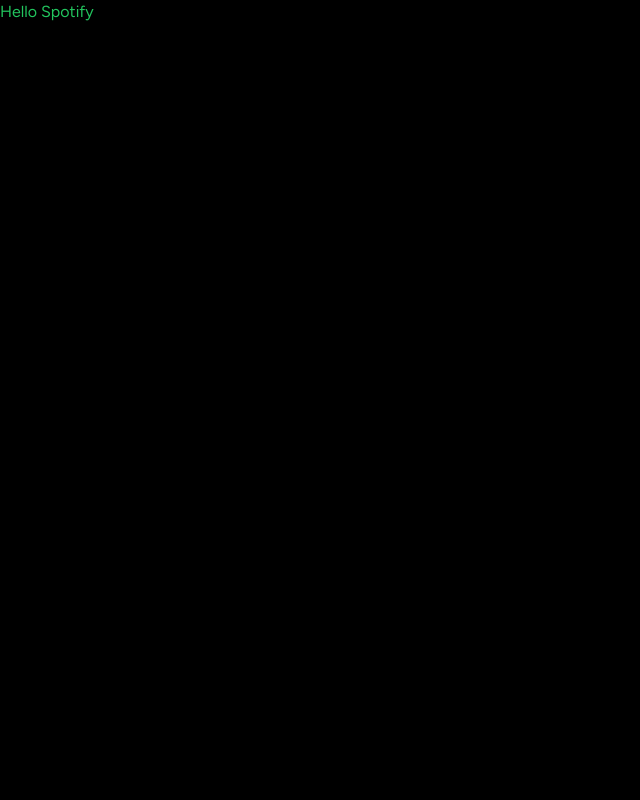
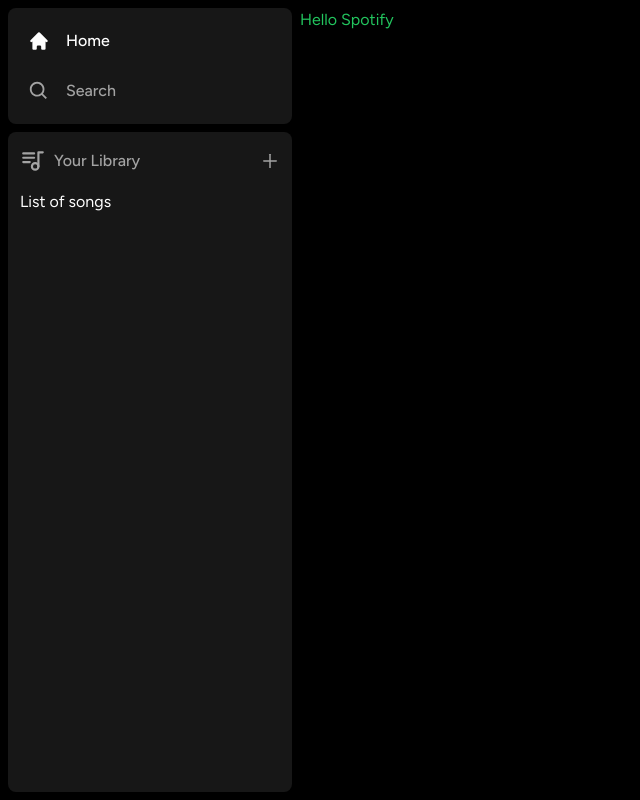
Before and after one commit to AdekeyeAdeniyi/spotify-clone, a Next.js app: page / in a window 1280 px wide. Shown: the whole page, without its empty margins (0-640 px from the left). Built offline with nearby package versions, Linux system fonts and the light colour scheme.

Commit message:
feat(layout): add sidebar and main content

```diff
--- a/app/globals.css
+++ b/app/globals.css
@@ -5,7 +5,7 @@
 :root,
 html,
 body {
-    height: 100%;
-    background-color: black;
-    color-scheme: dark;
+  height: 100%;
+  background-color: black;
+  color-scheme: dark;
 }
--- a/app/layout.tsx
+++ b/app/layout.tsx
@@ -1,6 +1,8 @@
 import type { Metadata } from "next";
 import { Figtree } from "next/font/google";
 import "./globals.css";
+
+import Sidebar from "@/components/Sidebar";
 
 const figFont = Figtree({ subsets: ["latin"] });
 
@@ -16,7 +18,9 @@
 }) {
     return (
         <html lang="en">
-            <body className={figFont.className}>{children}</body>
+            <body className={figFont.className}>
+                <Sidebar>{children}</Sidebar>
+            </body>
         </html>
     );
 }
--- /dev/null
+++ b/components/Box.tsx
@@ -0,0 +1,20 @@
+import { twMerge } from "tailwind-merge";
+
+interface BoxProps {
+    children: React.ReactNode;
+    className?: string;
+}
+const Box: React.FC<BoxProps> = ({ children, className }) => {
+    return (
+        <div
+            className={twMerge(
+                "bg-neutral-900 rounded-lg h-fit w-full",
+                className
+            )}
+        >
+            {children}
+        </div>
+    );
+};
+
+export default Box;
--- /dev/null
+++ b/components/Library.tsx
@@ -0,0 +1,30 @@
+"use client";
+import { TbPlaylist } from "react-icons/tb";
+import { AiOutlinePlus } from "react-icons/ai";
+
+const Library = () => {
+    const onClick = () => {
+        // Hanndle upload later
+    };
+
+    return (
+        <div className="flex flex-col">
+            <div className="flex items-center justify-between px-3 pt-4">
+                <div className="inline-flex items-center gap-x-2">
+                    <TbPlaylist size={26} className="text-neutral-400" />
+                    <p className="text-neutral-400 font-medium text-md">
+                        Your Library
+                    </p>
+                </div>
+                <AiOutlinePlus
+                    onClick={onClick}
+                    size={20}
+                    className="text-neutral-400 cursor-pointer hover:text-white transition"
+                />
+            </div>
+            <div className="flex flex-col gap-y-2 mt-4 px-3">List of songs</div>
+        </div>
+    );
+};
+
+export default Library;
--- /dev/null
+++ b/components/Sidebar.tsx
@@ -0,0 +1,57 @@
+"use client";
+
+import { usePathname } from "next/navigation";
+import { useMemo } from "react";
+import { HiHome } from "react-icons/hi";
+import { BiSearch } from "react-icons/bi";
+
+import Box from "./Box";
+import SidebarItem from "./SidebarItem";
+import Library from "./Library";
+
+interface SidebarProps {
+    children: React.ReactNode;
+}
+
+const Sidebar: React.FC<SidebarProps> = ({ children }) => {
+    const pathname = usePathname();
+    const routes = useMemo(
+        () => [
+            {
+                Icon: HiHome,
+                lable: "Home",
+                active: pathname !== "/search",
+                href: "/",
+            },
+            {
+                Icon: BiSearch,
+                lable: "Search",
+                active: pathname === "/search",
+                href: "/search",
+            },
+        ],
+        [pathname]
+    );
+
+    return (
+        <div className="flex h-full">
+            <div className="hidden md:flex flex-col gap-y-2 bg-black h-full w-[300px] p-2">
+                <Box>
+                    <div className="flex flex-col gap-y-4 px-5 py-4">
+                        {routes.map(route => {
+                            return <SidebarItem key={route.lable} {...route} />;
+                        })}
+                    </div>
+                </Box>
+                <Box className="overflow-y-auto h-full">
+                    <Library />
+                </Box>
+            </div>
+            <main className="-full flex-1 overflow-y-auto py-2">
+                {children}
+            </main>
+        </div>
+    );
+};
+
+export default Sidebar;
--- /dev/null
+++ b/components/SidebarItem.tsx
@@ -0,0 +1,32 @@
+import Link from "next/link";
+import { IconType } from "react-icons";
+import { twMerge } from "tailwind-merge";
+
+interface SidebarItemProps {
+    Icon: IconType;
+    lable: string;
+    active?: boolean;
+    href: string;
+}
+
+const SidebarItem: React.FC<SidebarItemProps> = ({
+    Icon,
+    lable,
+    active,
+    href,
+}) => {
+    return (
+        <Link
+            href={href}
+            className={twMerge(
+                "flex flex-row h-auto items-center w-full gap-x-4 text-md font-medium cursor-pointer hover:text-white transition text-neutral-400 py-1",
+                active && "text-white"
+            )}
+        >
+            <Icon size={26} />
+            <p className="truncate w-full">{lable}</p>
+        </Link>
+    );
+};
+
+export default SidebarItem;
--- a/package.json
+++ b/package.json
@@ -12,7 +12,9 @@
     "dependencies": {
         "next": "14.0.4",
         "react": "^18",
-        "react-dom": "^18"
+        "react-dom": "^18",
+        "react-icons": "^4.12.0",
+        "tailwind-merge": "^2.2.0"
     },
     "devDependencies": {
         "@commitlint/cli": "^18.4.3",
```
Also changed, not shown: 1 other file (tests, documents, lock files or other folders).
